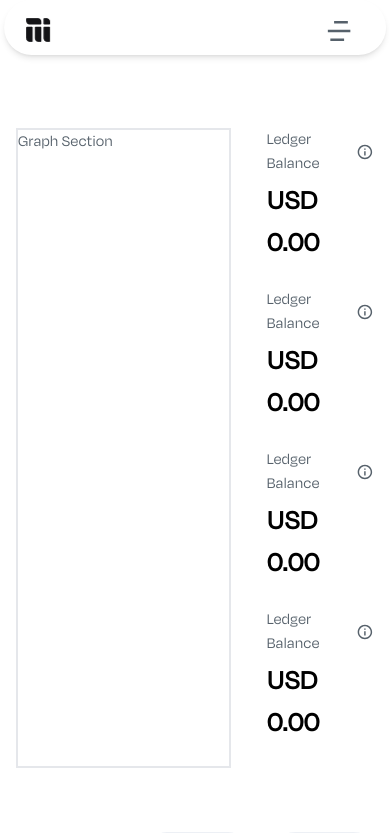
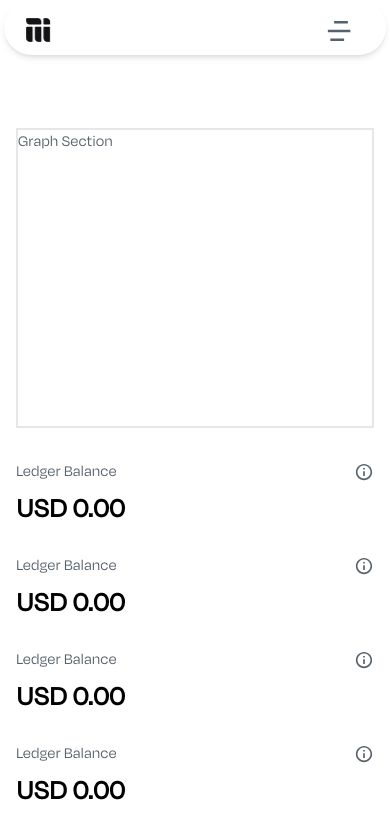
Before and after one commit to bezbrain/mainstack-frontend-test, a React (Vite) app: page / in a window 390 px wide. Shown: the top 833 px of the page. Built offline with nearby package versions, Linux system fonts and the light colour scheme.

Commit message:
Develop for smaller screens for balance section

```diff
--- a/src/components/general/wrappers/sectionWrapper.tsx
+++ b/src/components/general/wrappers/sectionWrapper.tsx
@@ -2,7 +2,7 @@ import { ReactNode } from "react";
 
 interface SectionWrapperProps {
   children: ReactNode;
-  className: string;
+  className?: string;
 }
 
 const SectionWrapper = ({ children, className }: SectionWrapperProps) => {
--- a/src/components/hero/balances/balances.tsx
+++ b/src/components/hero/balances/balances.tsx
@@ -2,7 +2,7 @@ import { SingleBalance } from "..";
 
 const Balances = () => {
   return (
-    <div className="w-[30%]">
+    <div className="mt-8 grid gap-x-12 sm:grid-cols-2 iPadAir:w-[30%] iPadAir:grid-cols-1 iPadAir:mt-0">
       {Array(4)
         .fill(undefined)
         .map((_, index) => (
--- a/src/components/hero/graph/graph.tsx
+++ b/src/components/hero/graph/graph.tsx
@@ -1,6 +1,6 @@
 const Graph = () => {
   return (
-    <div className="border-2 w-[60%]">
+    <div className="border-2 min-h-[300px] iPadAir:w-[60%]">
       <p>Graph Section</p>
     </div>
   );
--- a/src/components/hero/hero.tsx
+++ b/src/components/hero/hero.tsx
@@ -3,11 +3,9 @@ import { SectionWrapper } from "../general/wrappers";
 
 const Hero = () => {
   return (
-    <SectionWrapper>
-      <div className="pt-32 flex justify-between">
-        <Graph />
-        <Balances />
-      </div>
+    <SectionWrapper className="pt-32 justify-between iPadAir:flex">
+      <Graph />
+      <Balances />
     </SectionWrapper>
   );
 };
```
